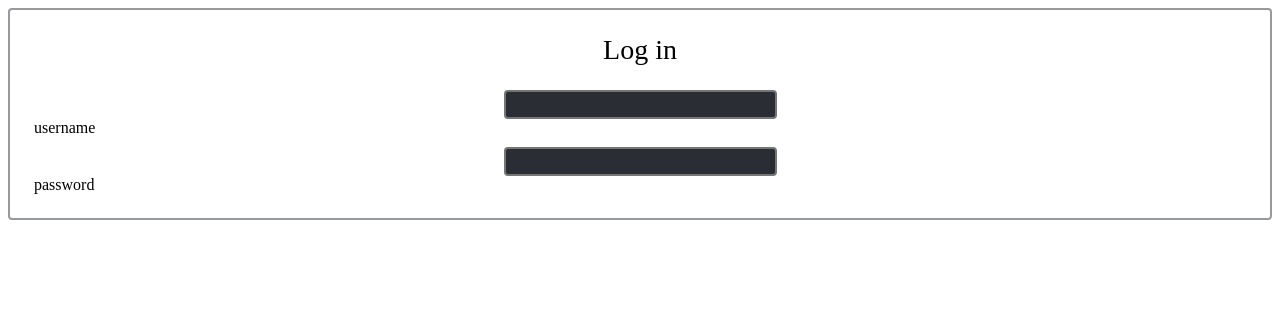
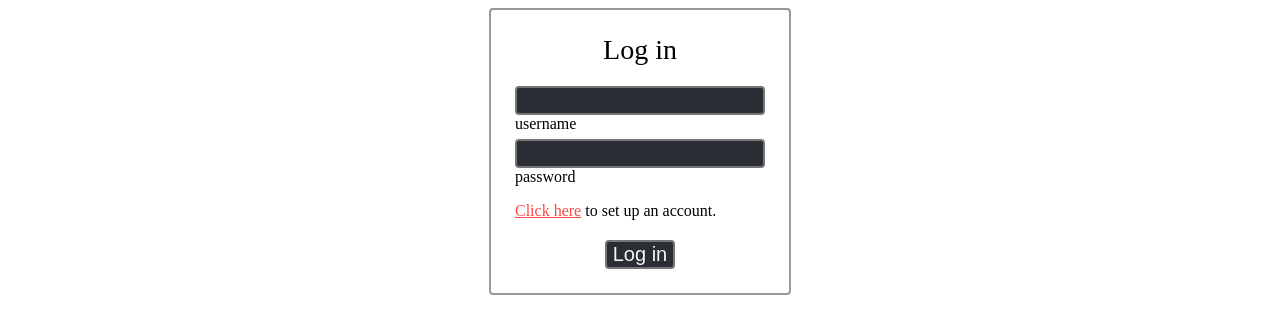
Before and after one commit to cyberc001/zavodchat, a SvelteKit app in the folder client/: page / in a window 1280 px wide. Shown: the top 334 px of the page. Built offline with nearby package versions, Linux system fonts and the light colour scheme.

Commit message:
added (aside from remembering token) login and register functionality

```diff
--- a/client/package.json
+++ b/client/package.json
@@ -20,5 +20,8 @@
 		"svelte-check": "^4.3.3",
 		"typescript": "^5.9.3",
 		"vite": "^7.1.10"
+	},
+	"dependencies": {
+		"axios": "^1.13.2"
 	}
 }
--- a/client/src/common/settings_textbox.svelte
+++ /dev/null
@@ -1,34 +0,0 @@
-<script>
-	const {label_text, is_password = false} = $props();
-</script>
-
-<input autocomplete="off" autocorrect="off" autocapitalize="off" spellcheck="false" type={is_password ? "password" : "input"} class="settings_textbox"/>
-<p class="settings_label">{label_text}</p>
-
-<style>
-.settings_textbox {
-	font-size: 20px;
-	color: #F6F5F5;
-
-	background: #2A2E34;
-
-	border-width: 2px;
-	border-style: solid;
-	border-radius: 4px;
-}
-.settings_textbox:focus {
-	outline: none;
-
-	border-color: #C8C0C0;
-	border-style: solid;
-}
-.settings_textbox::selection {
-	background: #644646;
-}
-
-.settings_label {
-	text-align: left;
-	margin: 0;
-	font-size: 16px;
-}
-</style>
--- /dev/null
+++ b/client/src/lib/control/login/button.svelte
@@ -0,0 +1,29 @@
+<script>
+	const {text, onClick} = $props();
+</script>
+
+<button class="login_button" on:click={onClick}>{text}</button>
+
+<style>
+.login_button {
+	font-size: 20px;
+	color: #F6F5F5;
+
+	background: #2A2E34;
+
+	border-color: #767676;
+	border-width: 2px;
+	border-style: solid;
+	border-radius: 4px;
+}
+.login_button:focus {
+	outline: none;
+	border-color: #C8C0C0;
+}
+.login_button:active {
+	border-style: outset;
+}
+.login_button::selection {
+	background: #644646;
+}
+</style>
--- /dev/null
+++ b/client/src/lib/control/login/errorbox.svelte
@@ -0,0 +1,13 @@
+<script>
+	const {text} = $props();
+</script>
+
+<p class="login_errorbox">{text}</p>
+
+<style>
+.login_errorbox {
+	font-size: 16px;
+	max-width: inherit;
+	background: #644646;
+}
+</style>
--- /dev/null
+++ b/client/src/lib/control/login/textbox.svelte
@@ -0,0 +1,41 @@
+<script>
+	let {label_text, is_password = false, value = $bindable("")} = $props();
+</script>
+
+<div class="login_textbox_frame">
+	<input autocomplete="off" autocorrect="off" autocapitalize="off" spellcheck="false" type={is_password ? "password" : "input"} class="login_textbox" bind:value={value}/>
+	<p class="login_textbox_label">{label_text}</p>
+</div>
+
+<style>
+.login_textbox_frame {
+	display: flex;
+	flex-direction: column;
+}
+.login_textbox {
+	font-size: 20px;
+	color: #F6F5F5;
+
+	background: #2A2E34;
+
+	border-color: #767676;
+	border-width: 2px;
+	border-style: solid;
+	border-radius: 4px;
+}
+.login_textbox:focus {
+	outline: none;
+
+	border-color: #C8C0C0;
+	border-style: solid;
+}
+.login_textbox::selection {
+	background: #644646;
+}
+
+.login_textbox_label {
+	text-align: left;
+	margin: 0;
+	font-size: 16px;
+}
+</style>
--- /dev/null
+++ b/client/src/lib/rest.js
@@ -0,0 +1,45 @@
+import axios from "axios";
+
+export default class Rest {
+	static host = "";
+
+	static err_to_str(res)
+	{
+		let str = "";
+		if(res.status != 400 && res.status != 404)
+			str += res.status;
+	   	str += res.data;
+		return str;
+	}
+
+	static get_base_url()
+	{
+		return Rest.host + "/";
+	}
+	static params_to_query(params)
+	{
+		let query = "";
+		for(let i = 0; i < params.length; i += 2)
+			query += (i == 0 ? "?" : "&") + params[i] + "=" + params[i+1];
+		return query;
+	}
+
+	static get(route, _then, _catch, ...params)
+	{
+		axios.get(Rest.get_base_url() + route + Rest.params_to_query(params))
+			.then(_then)
+			.catch(function(err){
+				_catch(err.response);
+			}
+		);
+	}
+	static put(route, _then, _catch, ...params)
+	{
+		axios.put(Rest.get_base_url() + route + Rest.params_to_query(params))
+			.then(_then)
+			.catch(function(err){
+				_catch(err.response);
+			}
+		);
+	}
+}
--- /dev/null
+++ b/client/src/lib/rest/auth.js
@@ -0,0 +1,13 @@
+let route = "auth";
+import rest from "$lib/rest";
+
+export default class {
+	static login(username, password, _then, _catch){
+		rest.get(route, _then, _catch,
+				"username", username, "password", password);
+	}
+	static register(username, displayname, password, _then, _catch){
+		rest.put(route, _then, _catch,
+				"username", username, "displayname", displayname, "password", password);
+	}
+}
--- a/client/src/login.css
+++ b/client/src/login.css
@@ -9,9 +9,14 @@ body {
 	margin: 0;
 	flex-direction: column;
 }
+::selection {
+	background: #644646;
+}
 
-.login_frame {
+.center_frame {
 	margin: auto;
+
+	width: 250px;
 
 	padding: 24px;
 
@@ -23,3 +28,12 @@ body {
 	font-size: 28px;
 	text-align: center;
 }
+.suggestion_text {
+	font-size: 16px;
+	text-align: left;
+}
+a {
+	color: #ff4848;
+	text-decoration-line: underline;
+	cursor: pointer;
+}
--- a/client/src/login.svelte
+++ b/client/src/login.svelte
@@ -1,14 +1,33 @@
 <script>
-	import SettingsTextbox from './common/settings_textbox.svelte';
+	import TextBox from '$lib/control/login/textbox.svelte';
+	import Button from '$lib/control/login/button.svelte';
+	import ErrorBox from '$lib/control/login/errorbox.svelte';
+	import Rest from '$lib/rest.js';
+	import Auth from '$lib/rest/auth.js';
+
+	let { setPage } = $props();
+
+	let username = $state(""), password = $state("");
+
+	let error_text = $state("");
+
+	Rest.host = "https://localhost";
 </script>
 
-<div class="login_frame">
+<div class="center_frame">
 <p style="margin: 0; margin-bottom: 20px;">Log in</p>
-<SettingsTextbox label_text="username"/>
+<TextBox label_text="username" bind:value={username}/>
 <p style="margin: 0; margin-bottom: 6px;"/>
-<SettingsTextbox label_text="password" is_password=true/>
+<TextBox label_text="password" bind:value={password} is_password=true/>
+<p class="suggestion_text"><a on:click={() => setPage(1)}>Click here</a> to set up an account.</p>
+
+<ErrorBox text={error_text}/>
+
+<Button text="Log in" onClick={() => Auth.login(username, password,
+					() => error_text = "Success",
+					(res) => error_text = Rest.err_to_str(res))}/>
 </div>
 
 <style>
-	@import "login.css";
+	@import "login.css"
 </style>
--- /dev/null
+++ b/client/src/register.svelte
@@ -0,0 +1,47 @@
+<script>
+	import TextBox from '$lib/control/login/textbox.svelte';
+	import Button from '$lib/control/login/button.svelte';
+	import ErrorBox from '$lib/control/login/errorbox.svelte';
+	import Rest from '$lib/rest.js';
+	import Auth from '$lib/rest/auth.js';
+
+	let { setPage } = $props();
+
+	let username = $state(""), displayname = $state(""),
+		password = $state(""), password_repeat = $state("");
+
+	let error_text = $state("");
+
+
+	let register = function(){
+		if(password != password_repeat){
+			error_text = "Repeated password mismatch";
+			return;
+		}
+
+		Auth.register(username, displayname, password,
+				() => error_text = "Success",
+				(res) => error_text = Rest.err_to_str(res));
+	}
+	Rest.host = "https://localhost";
+</script>
+
+<div class="center_frame">
+<p style="margin: 0; margin-bottom: 20px;">Register</p>
+<TextBox label_text="username" bind:value={username}/>
+<p style="margin: 0; margin-bottom: 6px;"/>
+<TextBox label_text="display name" bind:value={displayname}/>
+<p style="margin: 0; margin-bottom: 6px;"/>
+<TextBox label_text="password" bind:value={password} is_password=true/>
+<p style="margin: 0; margin-bottom: 6px;"/>
+<TextBox label_text="repeat password" bind:value={password_repeat} is_password=true/>
+<p class="suggestion_text"><a on:click={() => setPage(0)}>Click here</a> to log in.</p>
+
+<ErrorBox text={error_text}/>
+
+<Button text="Register" onClick={register}/>
+</div>
+
+<style>
+	@import "login.css";
+</style>
--- a/client/src/routes/+page.svelte
+++ b/client/src/routes/+page.svelte
@@ -1,5 +1,13 @@
 <script>
 	import Login from "../login.svelte";
+	import Register from "../register.svelte";
+
+	let page = $state(0);
+	let setPage = (p) => page = p;
 </script>
 
-<Login />
+{#if page == 0}
+	<Login setPage={setPage}/>
+{:else if page == 1}
+	<Register setPage={setPage}/>
+{/if}
```
Also changed, not shown: 1 other file (tests, documents, lock files or other folders).
